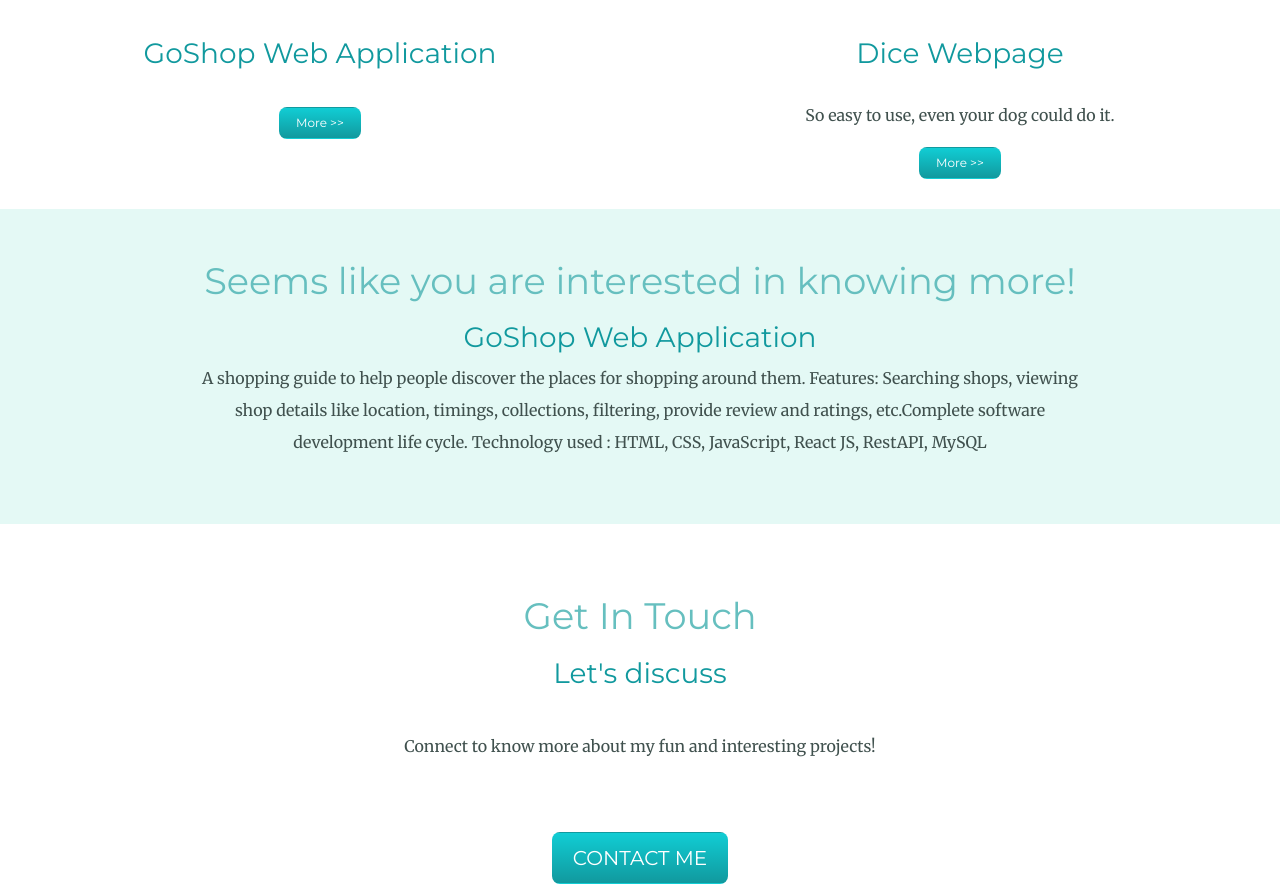
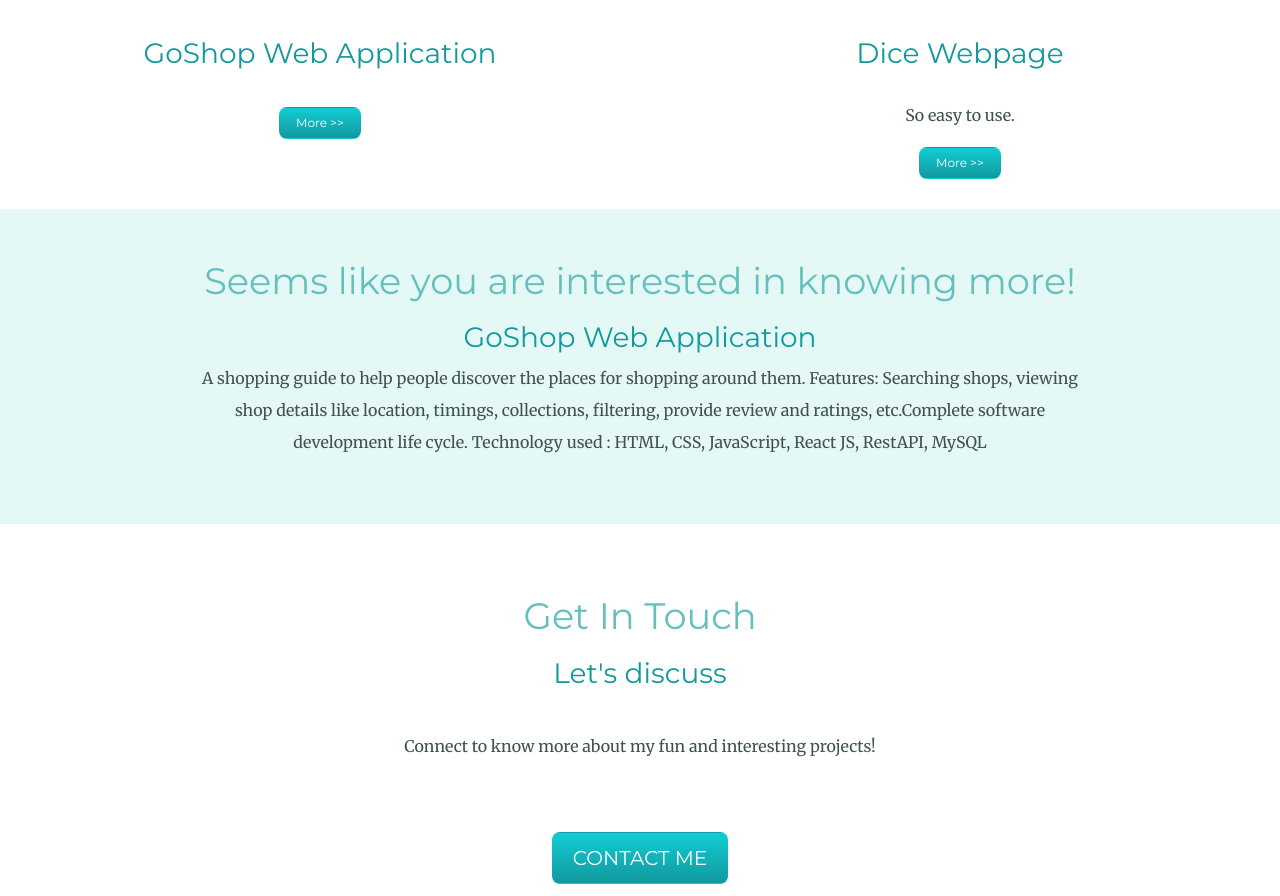
Before and after one commit to vaidehisonar/Portfolio, a plain HTML site: page projects.html in a window 1280 px wide. Shown: the part 2854-3750 px from the top of the page. Drawn offline with nearby package versions, Linux system fonts and the light colour scheme.

Commit message:
Update projects.html

```diff
--- a/projects.html
+++ b/projects.html
@@ -137,7 +137,7 @@
       <div class="col-lg-6">
         <img class="proj-img" src="images/Dice.png" alt="Dice-img">
         <h3 class="proj-title">Dice Webpage</h3>
-        <p>So easy to use, even your dog could do it.</p>
+        <p>So easy to use.</p>
         <a id="cov" href="#moreinfo1"><button class="btn" onclick="addinfo6()" id="button">More >></button></a>
       </div>
     </div>
```
